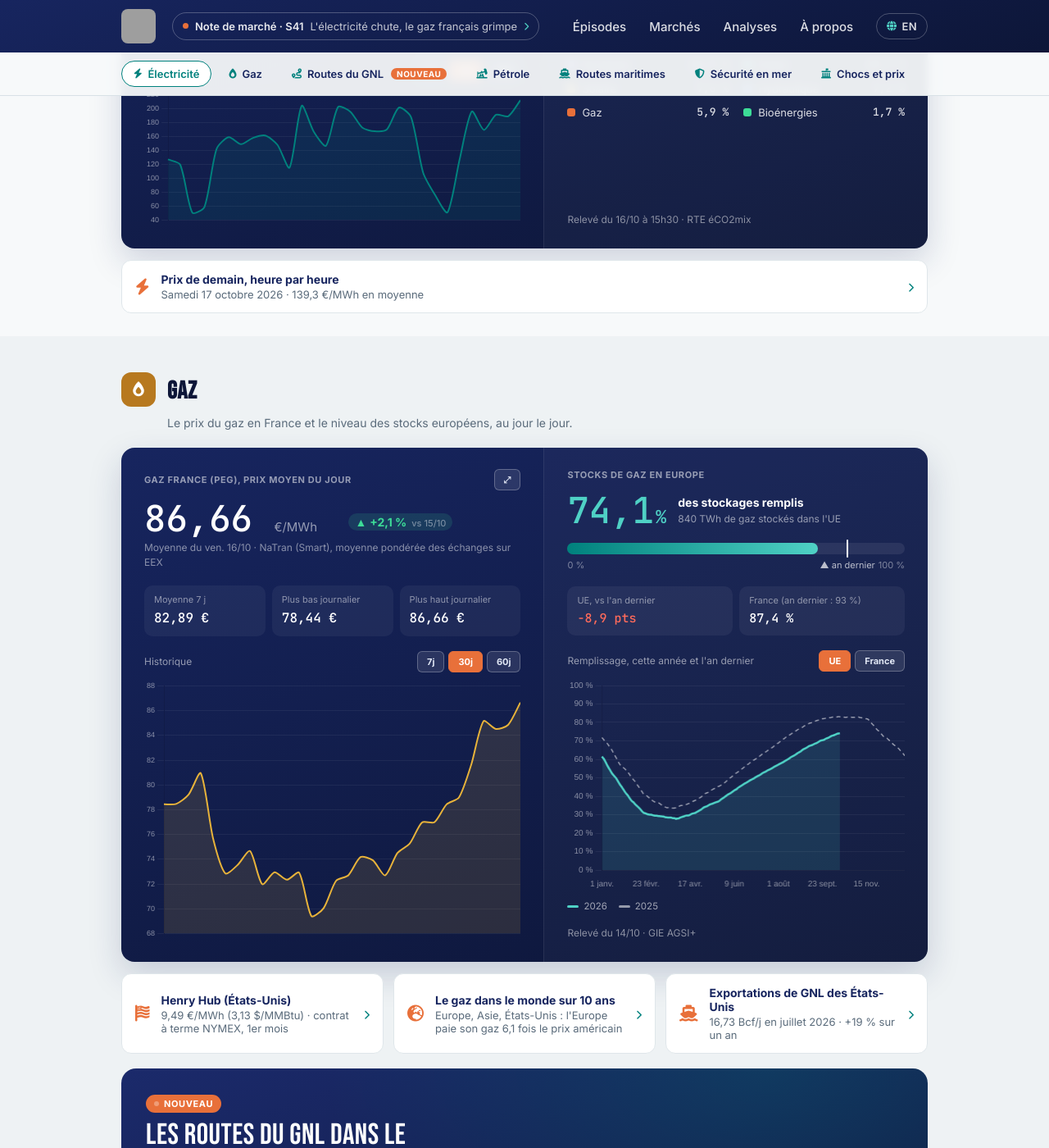
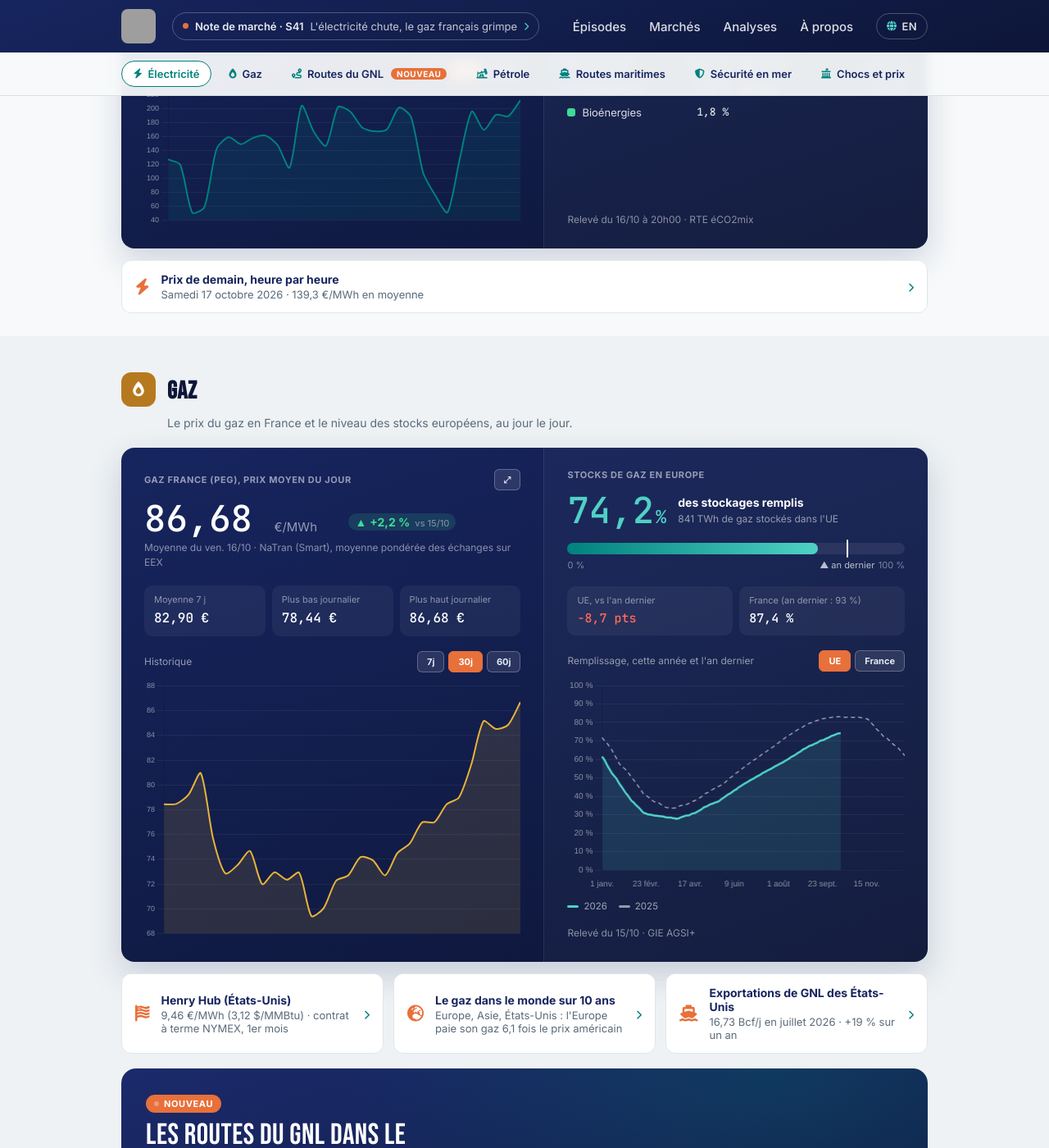
Before and after one commit to InsideEnergyMarkets/Inside-Energy-Markets, a Jekyll site: the page built from marches/index.html, in a window 1280 px wide and 1400 px high, scrolled down 752 px. Shown: the whole window at 82% size. Built offline with Jekyll 4.4.1, drawn with Linux system fonts in a browser that asks for light colours; some of the changed text lies outside the part shown; grey boxes are pictures that could not be loaded.

Commit message:
Mise à jour automatique des données marché

```diff
--- a/_data/fuel.json
+++ b/_data/fuel.json
@@ -1 +1 @@
-{"date":"2026-10-16","gazole":2.361,"e10":2.162,"stations":7586,"change_7d":{"since":"2026-10-09","gazole_cts":1.8,"e10_cts":1.0},"history":{"2026-09-30":{"gazole":2.38,"e10":2.163},"2026-10-01":{"gazole":2.374,"e10":2.16},"2026-10-02":{"gazole":2.373,"e10":2.16},"2026-10-03":{"gazole":2.372,"e10":2.163},"2026-10-04":{"gazole":2.373,"e10":2.168},"2026-10-05":{"gazole":2.369,"e10":2.164},"2026-10-06":{"gazole":2.36,"e10":2.156},"2026-10-07":{"gazole":2.35,"e10":2.151},"2026-10-08":{"gazole":2.344,"e10":2.149},"2026-10-09":{"gazole":2.343,"e10":2.152},"2026-10-10":{"gazole":2.345,"e10":2.157},"2026-10-11":{"gazole":2.346,"e10":2.165},"2026-10-12":{"gazole":2.351,"e10":2.164},"2026-10-13":{"gazole":2.353,"e10":2.163},"2026-10-14":{"gazole":2.355,"e10":2.17},"2026-10-15":{"gazole":2.359,"e10":2.17},"2026-10-16":{"gazole":2.361,"e10":2.162}}}
+{"date":"2026-10-16","gazole":2.362,"e10":2.164,"stations":7518,"change_7d":{"since":"2026-10-09","gazole_cts":1.9,"e10_cts":1.2},"history":{"2026-09-30":{"gazole":2.38,"e10":2.163},"2026-10-01":{"gazole":2.374,"e10":2.16},"2026-10-02":{"gazole":2.373,"e10":2.16},"2026-10-03":{"gazole":2.372,"e10":2.163},"2026-10-04":{"gazole":2.373,"e10":2.168},"2026-10-05":{"gazole":2.369,"e10":2.164},"2026-10-06":{"gazole":2.36,"e10":2.156},"2026-10-07":{"gazole":2.35,"e10":2.151},"2026-10-08":{"gazole":2.344,"e10":2.149},"2026-10-09":{"gazole":2.343,"e10":2.152},"2026-10-10":{"gazole":2.345,"e10":2.157},"2026-10-11":{"gazole":2.346,"e10":2.165},"2026-10-12":{"gazole":2.351,"e10":2.164},"2026-10-13":{"gazole":2.353,"e10":2.163},"2026-10-14":{"gazole":2.355,"e10":2.17},"2026-10-15":{"gazole":2.359,"e10":2.17},"2026-10-16":{"gazole":2.362,"e10":2.164}}}
--- a/_data/market.json
+++ b/_data/market.json
@@ -1,7 +1,7 @@
 {
-  "updated_at": "2026-10-16T15:56:11.902875Z",
+  "updated_at": "2026-10-16T20:23:55.724268Z",
   "brent": {
-    "price_usd": 106.2,
+    "price_usd": 109.6,
     "date": "2026-10-16",
     "unit": "USD/baril",
     "source": "OilPriceAPI",
@@ -9,10 +9,10 @@
     "date_label_en": "Price on Fri 16/10",
     "prev_value": 105.79,
     "prev_date": "2026-10-15",
-    "change_pct": 0.4
+    "change_pct": 3.6
   },
   "wti": {
-    "price_usd": 95.91,
+    "price_usd": 101.71,
     "date": "2026-10-16",
     "unit": "USD/baril",
     "source": "OilPriceAPI",
@@ -20,20 +20,20 @@
     "date_label_en": "Price on Fri 16/10"
   },
   "henry_hub": {
-    "price_usd_mmbtu": 3.13,
+    "price_usd_mmbtu": 3.12,
     "date": "2026-10-16",
     "unit": "USD/MMBtu",
     "source": "OilPriceAPI",
     "date_label": "Cours du ven. 16/10",
     "date_label_en": "Price on Fri 16/10",
-    "price_eur_mwh": 9.49,
+    "price_eur_mwh": 9.46,
     "usd_per_eur": 1.1253,
     "prev_value": 9.86,
     "prev_date": "2026-10-15",
-    "change_pct": -3.8
+    "change_pct": -4.1
   },
   "peg": {
-    "price_eur_mwh": 86.66,
+    "price_eur_mwh": 86.68,
     "date": "2026-10-16",
     "unit": "EUR/MWh",
     "source": "NaTran",
@@ -41,21 +41,20 @@
     "date_label_en": "Average on Fri 16/10",
     "prev_value": 84.85,
     "prev_date": "2026-10-15",
-    "change_pct": 2.1
+    "change_pct": 2.2
   },
   "mix_france": {
-    "date_heure": "2026-10-16T15:30:00+00:00",
+    "date_heure": "2026-10-16T20:00:00+00:00",
     "shares": {
-      "nucleaire": 66.8,
-      "eolien": 10.7,
-      "solaire": 7.6,
-      "hydraulique": 7.2,
+      "nucleaire": 70.1,
+      "eolien": 16.2,
+      "hydraulique": 6.0,
       "gaz": 5.9,
-      "bioenergies": 1.7
+      "bioenergies": 1.8
     },
     "top_source": "nucleaire",
-    "top_share": 66.8,
-    "co2_intensity": 34
+    "top_share": 70.1,
+    "co2_intensity": 35
   },
   "spot_price_france": {
     "price_eur_mwh": 212.0,
--- a/_data/market_history.json
+++ b/_data/market_history.json
@@ -779,22 +779,21 @@
   },
   {
     "date": "2026-10-16",
-    "brent_usd": 106.2,
+    "brent_usd": 109.6,
     "brent_source": "OilPriceAPI",
-    "henry_hub_usd_mmbtu": 3.13,
+    "henry_hub_usd_mmbtu": 3.12,
     "henry_hub_source": "OilPriceAPI",
     "spot_eur_mwh": 212.0,
     "spot_source": "RTE",
     "mix_shares": {
-      "nucleaire": 66.8,
-      "eolien": 10.7,
-      "solaire": 7.6,
-      "hydraulique": 7.2,
+      "nucleaire": 70.1,
+      "eolien": 16.2,
+      "hydraulique": 6.0,
       "gaz": 5.9,
-      "bioenergies": 1.7
+      "bioenergies": 1.8
     },
-    "henry_hub_eur_mwh": 9.49,
-    "peg_eur_mwh": 86.66,
+    "henry_hub_eur_mwh": 9.46,
+    "peg_eur_mwh": 86.68,
     "peg_source": "NaTran"
   }
 ]
--- a/_data/weekly_summary.json
+++ b/_data/weekly_summary.json
@@ -3,8 +3,8 @@
   "period_end": "2026-10-16",
   "brent": {
     "start_usd": 104.54,
-    "end_usd": 106.2,
-    "change_pct": 1.6
+    "end_usd": 109.6,
+    "change_pct": 4.8
   },
   "spot_price": {
     "avg_eur_mwh": 151.47,
@@ -13,8 +13,8 @@
     "days_count": 8
   },
   "mix": {
-    "nuclear_avg_share": 73.3,
-    "renewables_avg_share": 22.0,
+    "nuclear_avg_share": 73.7,
+    "renewables_avg_share": 21.6,
     "days_count": 8
   }
 }
```
Also changed, not shown: _data/day_ahead.json (+1 -1 lines), _data/gas_storage.json.
